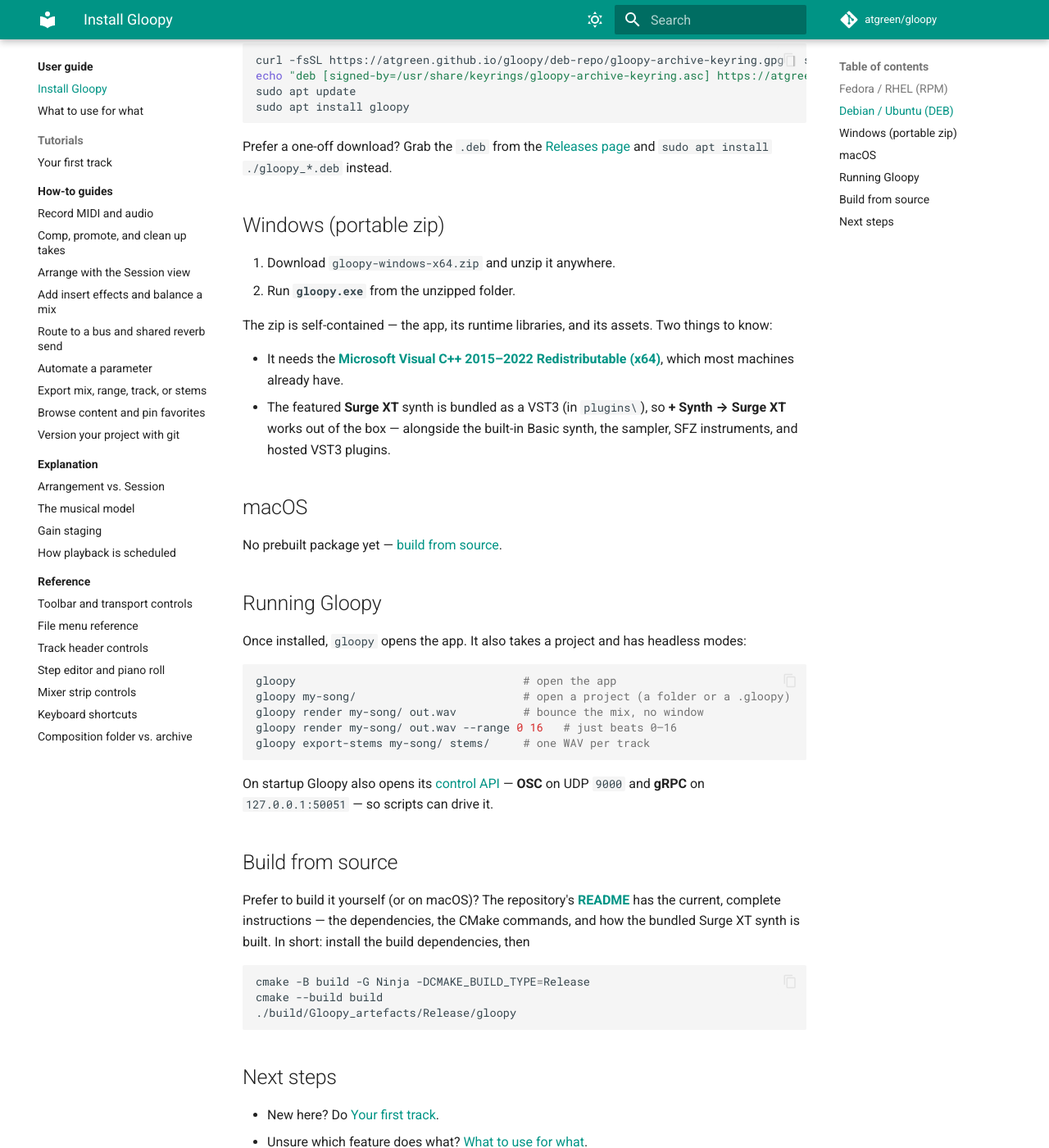
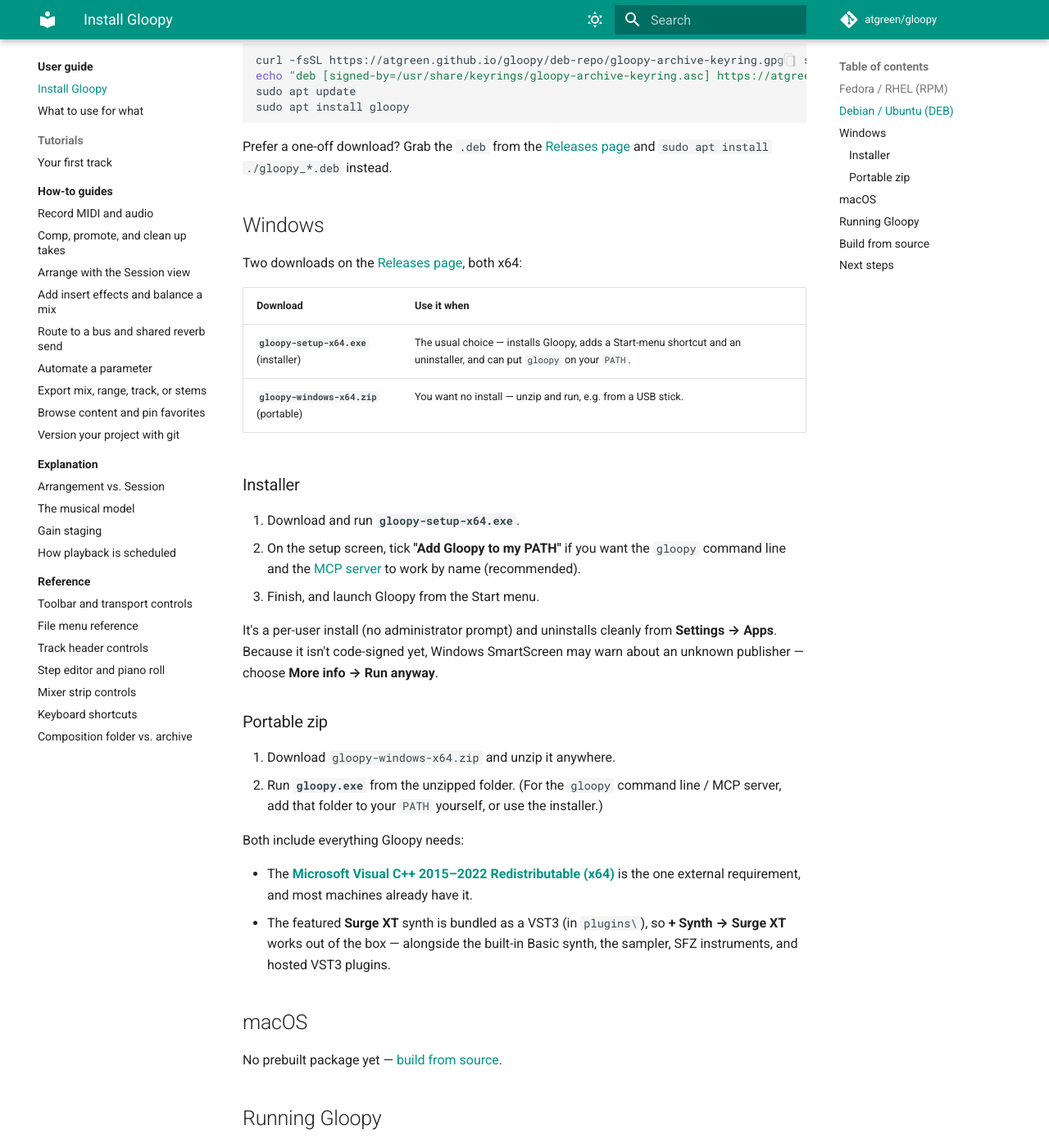
Before and after one commit to atgreen/gloopy, an MkDocs documentation site: the page built from docs/user-guide/install.md, in a window 1280 px wide and 1400 px high, scrolled down 1022 px. Shown: the whole window at 82% size. Built offline with MkDocs 1.6.1 and Material for MkDocs 9.7.7, drawn with Linux system fonts in a browser that asks for light colours.

Commit message:
feat(win): ship an Inno Setup installer alongside the portable zip
release.yaml's Windows job now builds gloopy-setup-x64.exe from the same staged
folder as the zip: a per-user install (no admin) with a Start-menu shortcut, an
optional "Add Gloopy to my PATH" task (so the `gloopy` CLI + MCP server work by
name), and a clean uninstaller. Both the zip and the installer are uploaded as
artifacts and attached to tagged releases.

Docs updated: the Windows install guide now leads with the installer (zip kept as
the portable option) and notes the unsigned-SmartScreen caveat; the landing page's
Windows card matches.

Co-Authored-By: Claude Opus 4.8 (1M context) <noreply@anthropic.com>

```diff
--- a/docs/user-guide/install.md
+++ b/docs/user-guide/install.md
@@ -50,16 +50,38 @@ Prefer a one-off download? Grab the `.deb` from the
 [Releases page](https://github.com/atgreen/gloopy/releases) and
 `sudo apt install ./gloopy_*.deb` instead.
 
-## Windows (portable zip)
+## Windows
+
+Two downloads on the [Releases page](https://github.com/atgreen/gloopy/releases),
+both x64:
+
+| Download | Use it when |
+|----------|-------------|
+| **`gloopy-setup-x64.exe`** (installer) | The usual choice — installs Gloopy, adds a Start-menu shortcut and an uninstaller, and can put `gloopy` on your `PATH`. |
+| **`gloopy-windows-x64.zip`** (portable) | You want no install — unzip and run, e.g. from a USB stick. |
+
+### Installer
+
+1. Download and run **`gloopy-setup-x64.exe`**.
+2. On the setup screen, tick **"Add Gloopy to my PATH"** if you want the `gloopy`
+   command line and the [MCP server](../control-scripting/how-to/mcp-server.md) to
+   work by name (recommended).
+3. Finish, and launch Gloopy from the Start menu.
+
+It's a per-user install (no administrator prompt) and uninstalls cleanly from
+**Settings → Apps**. Because it isn't code-signed yet, Windows SmartScreen may warn
+about an unknown publisher — choose **More info → Run anyway**.
+
+### Portable zip
 
 1. Download `gloopy-windows-x64.zip` and unzip it anywhere.
-2. Run **`gloopy.exe`** from the unzipped folder.
+2. Run **`gloopy.exe`** from the unzipped folder. (For the `gloopy` command line /
+   MCP server, add that folder to your `PATH` yourself, or use the installer.)
 
-The zip is self-contained — the app, its runtime libraries, and its assets. Two
-things to know:
+Both include everything Gloopy needs:
 
-- It needs the **[Microsoft Visual C++ 2015–2022 Redistributable (x64)](https://aka.ms/vs/17/release/vc_redist.x64.exe)**,
-  which most machines already have.
+- The **[Microsoft Visual C++ 2015–2022 Redistributable (x64)](https://aka.ms/vs/17/release/vc_redist.x64.exe)**
+  is the one external requirement, and most machines already have it.
 - The featured **Surge XT** synth is bundled as a VST3 (in `plugins\`), so
   **+ Synth → Surge XT** works out of the box — alongside the built-in Basic
   synth, the sampler, SFZ instruments, and hosted VST3 plugins.
```
Also changed, not shown: 3 other files.
